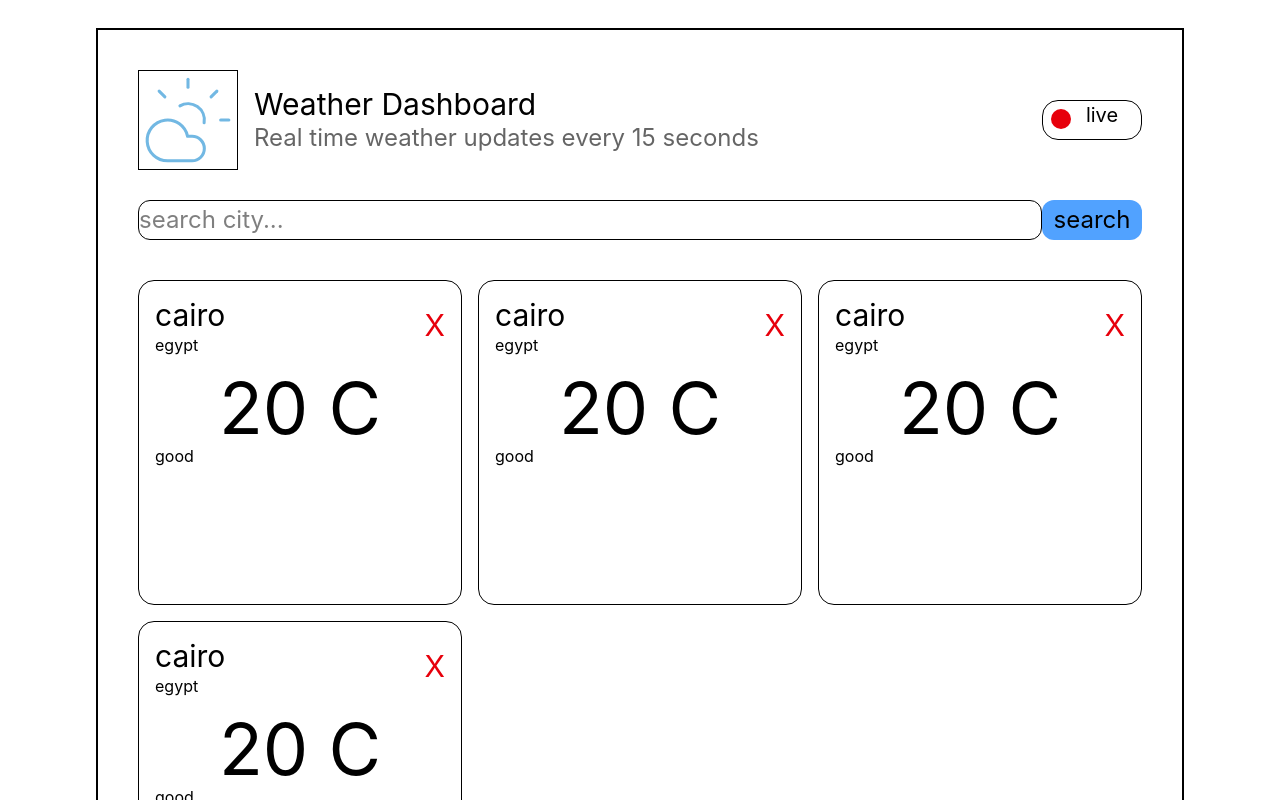
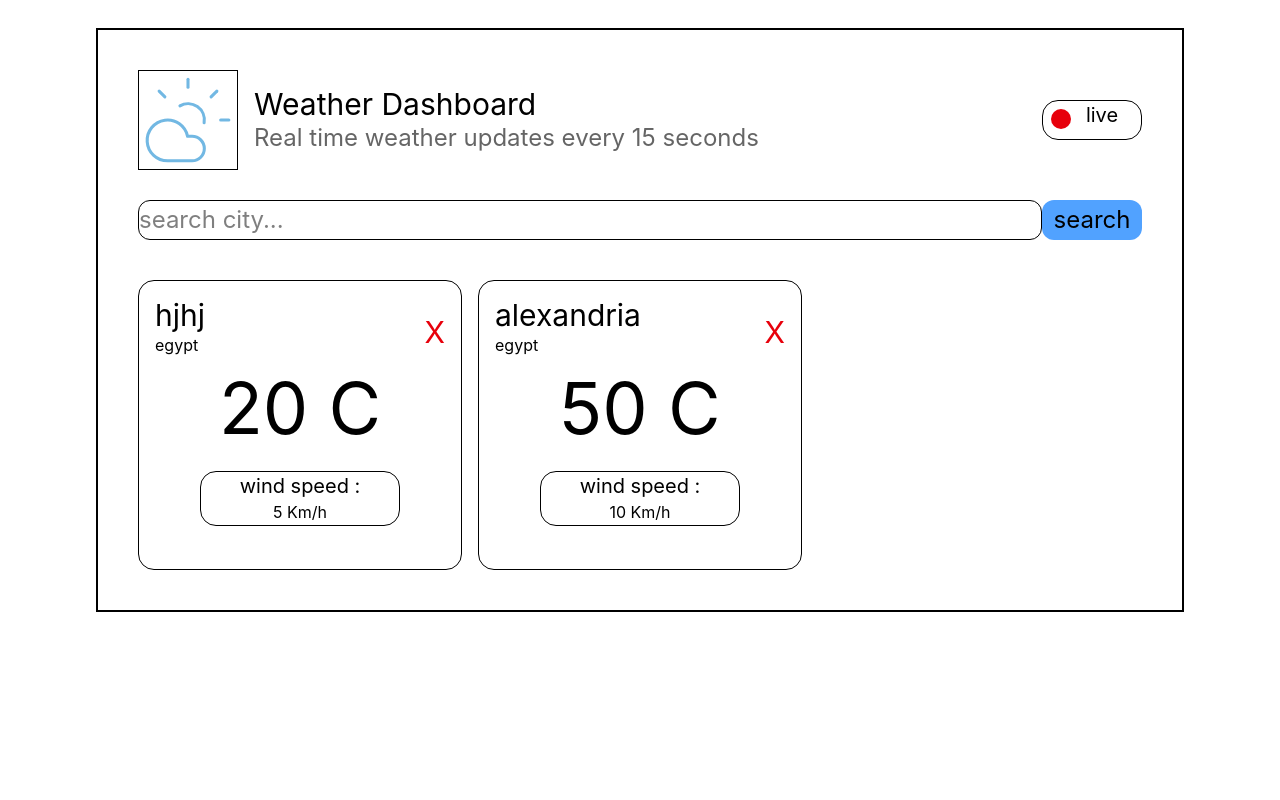
Before and after one commit to 1-COdeM-1/Weather-App, a React (Vite) app: page / in a window 1280 px wide. Shown: the top 800 px of the page. Built offline with nearby package versions, Linux system fonts and the light colour scheme.

Commit message:
solve a problem and link hte data with the local storage

```diff
--- a/src/App.tsx
+++ b/src/App.tsx
@@ -1,9 +1,22 @@
 import {CloudSun } from 'lucide-react'
+// https://geocoding-api.open-meteo.com/v1/search?name=cairo
+//api.open-meteo.com/v1/forecast?latitude=30.06263&longitude=31.24967&current_weather=true
 import './App.css'
-import { useState } from 'react'
-import {type Cities ,type City} from './types/cities'
+
+import {type Cities, type City} from './types/cities'
+import useLocalStorage from './hooks/localStorageForCIties'
 function App() {
-  const [cities , setCities] = useState<Cities | []>([{city:"cairo" , country:"egypt" , temp:20 , skyState:"good" , windSpeed:5 , codition:"excillient"}, {city:"cairo" , country:"egypt" , temp:20 , skyState:"good" , windSpeed:5 , codition:"excillient"},{city:"cairo" , country:"egypt" , temp:20 , skyState:"good" , windSpeed:5 , codition:"excillient"},{city:"cairo" , country:"egypt" , temp:20 , skyState:"good" , windSpeed:5 , codition:"excillient"}])
+
+  const initialCities:Cities = [
+    { id: 1, city: "hjhj", country: "egypt", temp: 20, windSpeed: 5 },
+    { id: 2, city: "alexandria", country: "egypt", temp:50, windSpeed: 10 }
+  ];
+  const {value : cities , setValue :setCities} = useLocalStorage("cities" , initialCities)
+
+  const deleteCity = (id: number) => {
+
+        setCities((items) => items.filter(item => item.id !== id))
+}
   return (
     <div className='flex flex-col p-10 border-2 mt-7 w-[85%] mx-auto'>
       <div className='flex justify-between'>
@@ -25,21 +38,21 @@ function App() {
       </div>
       <div className='grid grid-cols-3 gap-4 mt-[40px]'>
           {
-            cities.map((city , index)=>(
-              <div className='border-1 h-[325px] flex flex-col p-4 rounded-2xl'>
+            cities.map((city)=>(
+              <div key={city.id} className='border-1 h-[290px] flex flex-col p-4 rounded-2xl'>
                 <div className='flex justify-between'>
                   <div className='flex flex-col'>
                     <h1 className='text-3xl'>{city.city}</h1>
                     <p>{city.country}</p>
                   </div>
-                  <div className='text-red-600 text-3xl mt-[10px]'>X</div>
+                  <button className='text-red-600 text-3xl mt-[10px] cursor-pointer' onClick={()=>deleteCity(city.id)}>X</button>
                 </div>
                 <div className='text-7xl mx-auto mt-[15px]'>
                   {city.temp} C
                 </div>
-                <div>
-
-                  {city.skyState}
+                <div className='w-[200px] h-[55px] border-1 mx-auto my-auto rounded-2xl'>
+                  <h1 className='text-center text-xl'>wind speed :</h1>
+                  <p className='text-center'>{city.windSpeed?city.windSpeed : "__"} Km/h</p>
                 </div>
               </div>
             ))
--- /dev/null
+++ b/src/hooks/localStorageForCIties.ts
@@ -0,0 +1,15 @@
+import { useState ,useEffect } from "react";
+import { type Cities } from "../types/cities";
+
+function useLocalStorage (key : string , initialValue:Cities){
+    const stored = localStorage.getItem(`${key}`)
+    const localStorageValue = stored ? JSON.parse(stored):null
+
+    const [value , setValue] = useState<Cities>(localStorageValue ?? initialValue)
+
+    useEffect(()=>{
+        localStorage.setItem( `${key}` , JSON.stringify(value))
+    },[value  , key])
+    return {value ,setValue}
+}
+export default useLocalStorage;
--- a/src/types/cities.ts
+++ b/src/types/cities.ts
@@ -1,9 +1,10 @@
 export type City = {
+    id:number ,
     city : string ,
     country : string,
     temp : number ,
-    skyState : string ,
+
     windSpeed : number ,
-    codition : string ,
+
 }
 export type Cities =City[]
```
